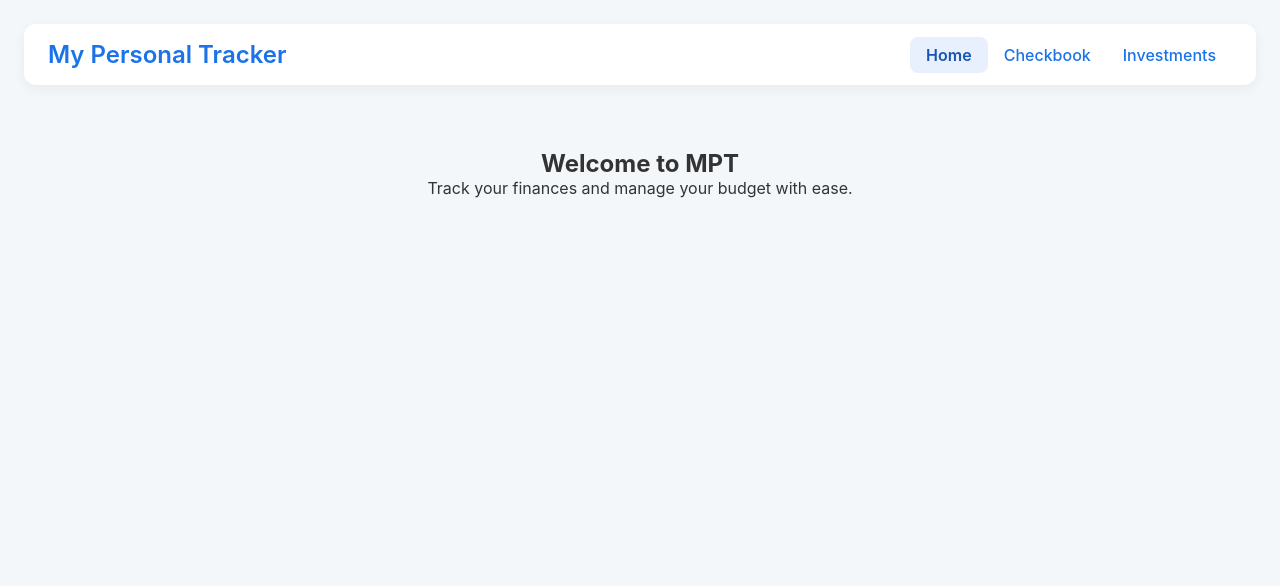
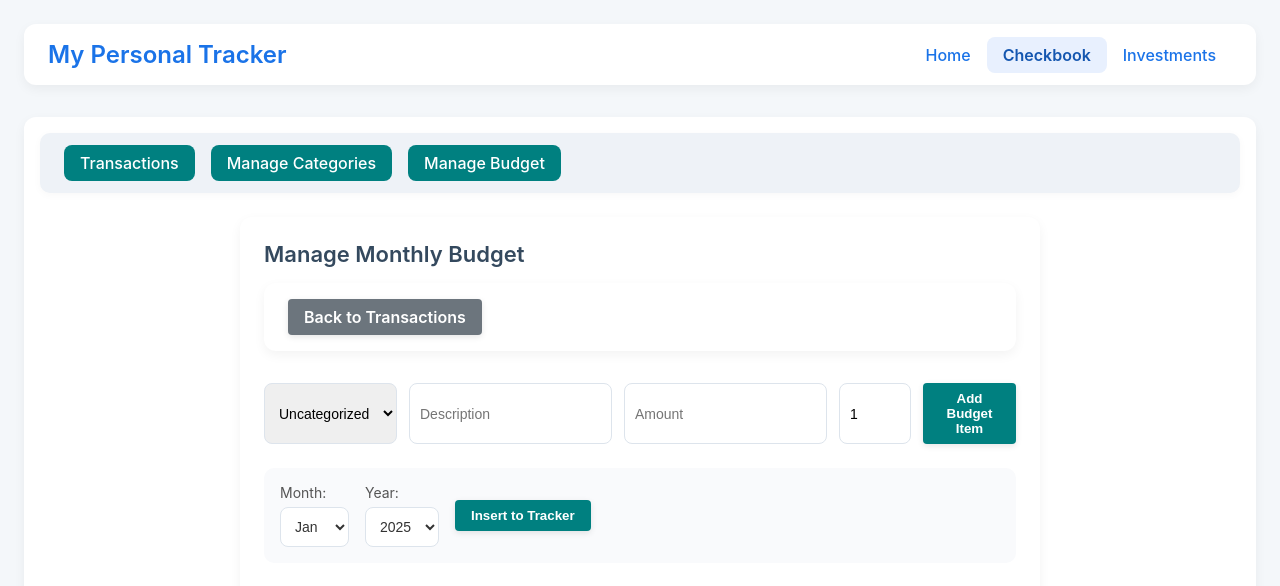
Before and after one commit to mi3ngjamin/MPT, a React (Create React App) app: page /checkbook/budget in a window 1280 px wide. Before the commit this address led to /. Shown: the top 586 px of the page. Built offline with nearby package versions, Linux system fonts and the light colour scheme.

Commit message:
Rename checkbook files and refactor BudgetContext to AppContext

```diff
--- a/src/App.js
+++ b/src/App.js
@@ -1,7 +1,7 @@
 import React from 'react';
 import { BrowserRouter as Router, Routes, Route, NavLink, Navigate } from 'react-router-dom';
-import { BudgetProvider } from './features/checkbook/BudgetContext'; // Updated
-import FinanceTracker from './features/checkbook/components/FinanceTracker'; // Updated
+import { AppProvider } from './context/AppContext'; // Updated
+import Checkbook from './features/checkbook/components/Checkbook'; // Updated
 import useTransactions from './features/checkbook/hooks/useTransactions'; // Updated
 import useCategories from './features/checkbook/hooks/useCategories'; // Updated
 
@@ -23,7 +23,7 @@ function App() {
   };
 
   return (
-    <BudgetProvider>
+    <AppProvider>
       <Router>
         <div className="app">
           <nav className="navbar">
@@ -32,7 +32,7 @@ function App() {
               <NavLink to="/" className={({ isActive }) => `nav-link ${isActive ? 'active' : ''}`}>
                 Home
               </NavLink>
-              <NavLink to="/tracker" className={({ isActive }) => `nav-link ${isActive ? 'active' : ''}`}>
+              <NavLink to="/checkbook" className={({ isActive }) => `nav-link ${isActive ? 'active' : ''}`}>
                 Checkbook
               </NavLink>
               <NavLink to="/investments" className={({ isActive }) => `nav-link ${isActive ? 'active' : ''}`}>
@@ -51,9 +51,9 @@ function App() {
               }
             />
             <Route
-              path="/tracker/*"
+              path="/checkbook/*"
               element={
-                <FinanceTracker
+                <Checkbook
                   {...transactionData} // Includes addTransaction for future use
                   categories={categories}
                   addCategory={addCategory}
@@ -69,7 +69,7 @@ function App() {
           </Routes>
         </div>
       </Router>
-    </BudgetProvider>
+    </AppProvider>
   );
 }
 
--- a/src/features/checkbook/BudgetContext.js
+++ b/src/context/AppContext.js
@@ -1,8 +1,8 @@
 import React, { createContext, useState, useEffect } from "react";
 
-const BudgetContext = createContext();
+const AppContext = createContext();
 
-export const BudgetProvider = ({ children }) => {
+export const AppProvider = ({ children }) => {
   const [budgetItems, setBudgetItems] = useState(() => {
     const savedBudgets = localStorage.getItem("budgetItems");
     return savedBudgets ? JSON.parse(savedBudgets) : [];
@@ -29,10 +29,10 @@ export const BudgetProvider = ({ children }) => {
   };
 
   return (
-    <BudgetContext.Provider value={{ budgetItems, addBudgetItem, removeBudgetItem, updateBudgetItem }}>
+    <AppContext.Provider value={{ budgetItems, addBudgetItem, removeBudgetItem, updateBudgetItem }}>
       {children}
-    </BudgetContext.Provider>
+    </AppContext.Provider>
   );
 };
 
-export default BudgetContext;
+export default AppContext;
--- a/src/features/checkbook/components/CategoryManager.js
+++ b/src/features/checkbook/components/CategoryManager.js
@@ -36,7 +36,7 @@ function CategoryManager({ categories, addCategory, editCategory, deleteCategory
     <div className="category-manager">
       <h1>Manage Categories</h1>
       <nav className="navbar">
-        <Link to="/tracker" className="nav-button">Back to Transactions</Link>
+        <Link to="/checkbook" className="nav-button">Back to Transactions</Link>
       </nav>
       <div className="category-input">
         <input
--- a/src/features/checkbook/components/FinanceTracker.js
+++ b/src/features/checkbook/components/Checkbook.js
@@ -3,8 +3,8 @@ import { Routes, Route, Link } from 'react-router-dom';
 import TransactionForm from './TransactionForm';
 import TransactionList from './TransactionList';
 import CategoryManager from './CategoryManager';
-import BudgetManager from './BudgetManager';
-import '../css/FinanceTracker.css';
+import CheckbookSummary from './CheckbookSummary';
+import '../css/Checkbook.css';
 
 function FinanceTracker({
   totalBalance,
@@ -82,10 +82,10 @@ function FinanceTracker({
 
   return (
     <div className="content">
-      <nav className="tracker-navbar">
-        <Link to="/tracker" className="nav-link">Transactions</Link>
-        <Link to="/tracker/categories" className="nav-link">Manage Categories</Link>
-        <Link to="/tracker/budget" className="nav-link">Manage Budget</Link>
+      <nav className="checkbook-navbar">
+        <Link to="/checkbook" className="nav-link">Transactions</Link>
+        <Link to="/checkbook/categories" className="nav-link">Manage Categories</Link>
+        <Link to="/checkbook/budget" className="nav-link">Manage Budget</Link>
       </nav>
       <Routes>
         <Route
@@ -222,7 +222,7 @@ function FinanceTracker({
         />
         <Route
           path="budget"
-          element={<BudgetManager categories={categories} addTransaction={addTransaction} />}
+          element={<CheckbookSummary categories={categories} addTransaction={addTransaction} />}
         />
       </Routes>
     </div>
--- a/src/features/checkbook/components/BudgetManager.js
+++ b/src/features/checkbook/components/CheckbookSummary.js
@@ -1,9 +1,9 @@
 import React, { useContext, useState } from "react";
 import { Link } from 'react-router-dom';
-import BudgetContext from '../BudgetContext';
+import AppContext from '../../../context/AppContext';
 
 const BudgetManager = ({ categories, addTransaction }) => {
-  const { budgetItems, addBudgetItem, removeBudgetItem, updateBudgetItem } = useContext(BudgetContext);
+  const { budgetItems, addBudgetItem, removeBudgetItem, updateBudgetItem } = useContext(AppContext);
   const [category, setCategory] = useState(categories[0] || "");
   const [description, setDescription] = useState("");
   const [amount, setAmount] = useState("");
@@ -78,7 +78,7 @@ const BudgetManager = ({ categories, addTransaction }) => {
     <div className="category-manager">
       <h1>Manage Monthly Budget</h1>
       <nav className="navbar">
-        <Link to="/tracker" className="nav-button">Back to Transactions</Link>
+        <Link to="/checkbook" className="nav-button">Back to Transactions</Link>
       </nav>
       <div className="category-input">
         <select value={category} onChange={(e) => setCategory(e.target.value)}>
--- a/src/features/checkbook/css/FinanceTracker.css
+++ b/src/features/checkbook/css/Checkbook.css
@@ -1,5 +1,5 @@
 /* Tracker Sub-Navbar */
-.tracker-navbar {
+.checkbook-navbar {
   display: flex;
   gap: 16px;
   padding: 12px 24px;
@@ -9,7 +9,7 @@
   box-shadow: 0 2px 8px rgba(0, 0, 0, 0.03);
 }
 
-.tracker-navbar .nav-link {
+.checkbook-navbar .nav-link {
   text-decoration: none;
   font-weight: 500;
   padding: 8px 16px;
@@ -19,12 +19,12 @@
   color: white;
 }
 
-.tracker-navbar .nav-link:hover {
+.checkbook-navbar .nav-link:hover {
   background-color: #006666; /* Darker teal on hover */
   color: white;
 }
 
-.tracker-navbar .nav-link.active {
+.checkbook-navbar .nav-link.active {
   background-color: #004d4d; /* Even darker teal for active state */
   color: white;
 }
```
